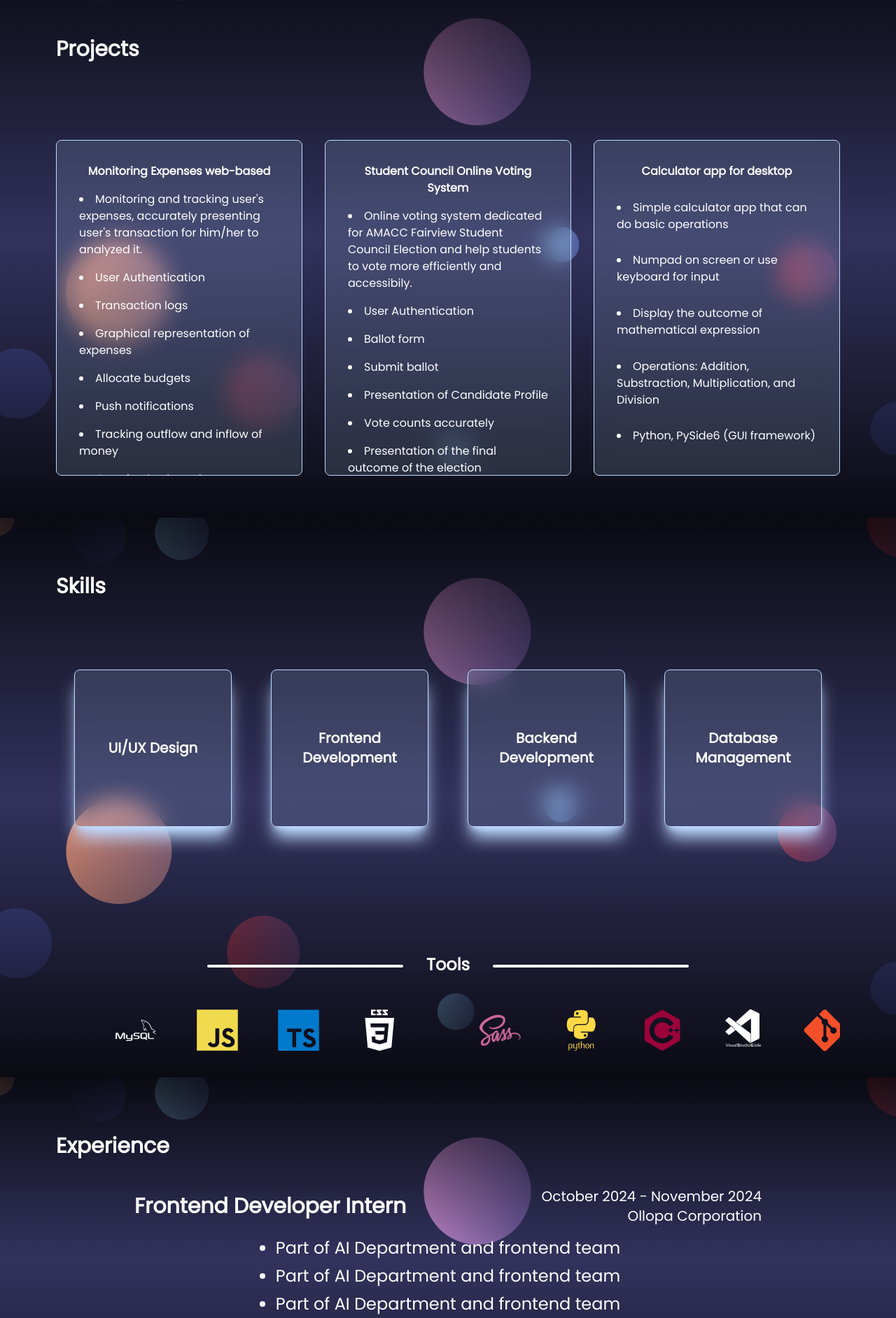
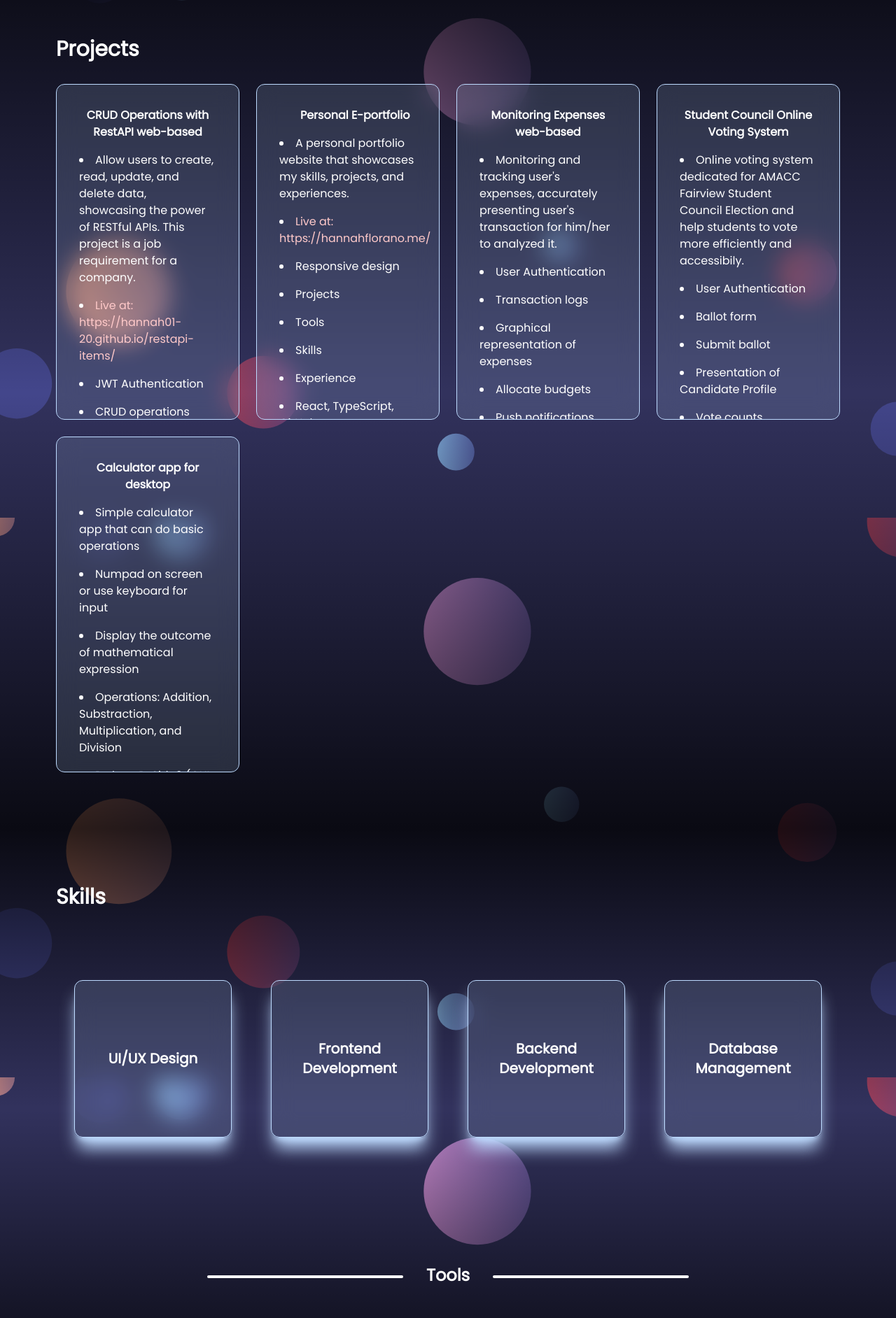
Before and after one commit to hannah01-20/portfolio, a React (Vite) app: page / in a window 1280 px wide. Shown: the part 860-2744 px from the top of the page at 70% size. Built offline with nearby package versions, Linux system fonts and the light colour scheme.

Commit message:
added new projects

```diff
--- a/src/components/Header.tsx
+++ b/src/components/Header.tsx
@@ -3,19 +3,19 @@ import resume from "../pdfs/hannah_florano_CV.pdf"
 function Header(){
 
     return (
-        <header className="h-dvh overflow-hidden" id="home">
+        <header className="h-dvh overflow-hidden mt-20 sm:mt-0" id="home">
             <div className="w-full h-full bg-gradient-to-b from-white/0 to-black/80 ">
-                <div className=" flex flex-col-reverse lg:flex-row lg:p-20 justify-center items-center h-full">
-                    <div className="h-1/2 w-full md:w-auto lg:h-full flex flex-col items-center md:items-start md:justify-center gap-5 sm:gap-10">
-                        <div className="p-8 rounded-md bg-blue-200/15  text-white w-2/3 grid gap-2 backdrop-blur-lg border border-blue-200 hover:bg-blue-200/50 transition ease-in duration-200 hover:translate-x-2 active:translate-x-2 active:bg-blue-200/50">
+                <div className=" flex flex-col-reverse lg:flex-row lg:p-20 justify-center items-center h-full sm:gap-8">
+                    <div className="h-1/2 w-full md:w-auto lg:h-full flex flex-col items-center md:items-start md:justify-center gap-8 sm:gap-10">
+                        <div className="p-4 sm:p-8 rounded-xl bg-blue-200/15  text-white w-2/3 grid gap-2 backdrop-blur-lg border border-blue-200 hover:bg-blue-200/50 transition ease-in duration-200 hover:translate-x-2 active:translate-x-2 active:bg-blue-200/50">
                             <h1 className="text-xl md:text-3xl font-bold text-rose-200"><u>Hello! I'm Hannah</u>,</h1>
                             <h2 className="text-lg md:text-2xl">Web and Software Developer</h2>
                             <p className="text-sm md:text-md">Passionate driven and eager to showcase my skills and bring ideas to life.</p>
                         </div>
                         <a href={resume} download="hannah_florano_resume" target="_blank"><button className="bg-pink-200/15 backdrop-blur-sm border border-pink-200 text-white text-sm md:text-xl py-2 md:py-4 px-8 rounded-md font-bold transition ease-in duration-200 hover:bg-pink-200/50 hover:translate-x-2 active:bg-pink-200/50 active:translate-x-2 cursor-pointer">Download Resume</button></a>
                     </div>
-                    <div className="h-1/2 lg:h-full flex justify-center items-center">
-                        <img src={hannah} alt="hannah's picture" className="w-50 md:w-80 rounded-2xl shadow shadow-white transition ease-in duration-200 hover:shadow-2xl hover:-translate-y-2 active:shadow-2xl active:-translate-y-2" />
+                    <div className="pb-12 md:pb-0">
+                        <img src={hannah} alt="hannah's picture" className="w-40 md:w-80  top-50 rounded-full shadow shadow-white transition ease-in duration-200 hover:shadow-2xl hover:-translate-y-2 active:shadow-2xl active:-translate-y-2" />
                     </div>
                 </div>
             </div>
--- a/src/components/sections/Experience.tsx
+++ b/src/components/sections/Experience.tsx
@@ -2,24 +2,23 @@ function Experience(){
     return (
         <section className=" text-white" id="experience">
             <div className="w-full h-full bg-gradient-to-b from-black/80 via-white/0 to-black/50 p-8 md:p-20">
-                <h1 className="text-3xl font-bold mb-10">Experience</h1>
+                <h1 className="text-3xl font-bold mb-5 sm:mb-10">Experience</h1>
                 <div className="w-full h-full flex justify-evenly">
-                    <div className="w-full lg:w-4/5">
+                    <div className="w-full lg:w-3/6 bg-pink-200/15 border border-pink-200 rounded-2xl backdrop-blur-lg p-5 shadow-xl shadow-pink-200">
                         <div className="grid grid-cols-2 w-full items-center">
-                            <h1 className="text-sm font-semibold sm:text-3xl">Frontend Developer Intern</h1>
-                            <div className="text-xs text-right sm:text-xl">
+                            <h1 className="text-xs font-semibold sm:text-xl">Frontend Developer Intern</h1>
+                            <div className="text-[0.5rem] text-right sm:text-[0.9rem]">
                                 <p>October 2024 - November 2024</p>
                                 <p>Ollopa Corporation</p>
                             </div>
                         </div>
                         <div>
-                            <ul className="list-disc p-4 text-xs grid gap-2 justify-center sm:text-2xl">
+                            <ul className="list-disc py-3 px-5 sm:p-4 text-xs grid gap-2 justify-center sm:text-2xl">
                                 <li>Part of AI Department and frontend team</li>
-                                <li>Part of AI Department and frontend team</li>
-                                <li>Part of AI Department and frontend team</li>
-                                <li>Part of AI Department and frontend team</li>
-                                <li>Part of AI Department and frontend team</li>
-
+                                <li>Report tasks progression</li>
+                                <li>Responsive Web app optimization</li>
+                                <li>Debbuging</li>
+                                <li>Participate and contribute in meetings</li>
                             </ul>
                         </div>
                     </div>
--- a/src/components/sections/Projects.tsx
+++ b/src/components/sections/Projects.tsx
@@ -1,10 +1,34 @@
 import Card from "../ui/Card";
 function Projects(){
     return (
-        <section className="md:h-dvh text-white" id="projects">
+        <section className="md:min-h-dvh text-white" id="projects">
             <div className="w-full h-full bg-gradient-to-b from-black/80 via-white/0 to-black/80 p-8 md:p-20">
                 <h1 className="text-3xl font-bold mt-8">Projects</h1>
-                <div className="w-full h-full flex flex-col md:flex-row justify-evenly items-center gap-8 mt-8">
+                <div className="w-full h-full grid gap-6 sm:grid-cols-3 md:grid-cols-4 justify-evenly items-center mt-8">
+                    <Card
+                        projectTitle="CRUD Operations with RestAPI web-based"
+                        about="Allow users to create, read, update, and delete data, showcasing the power of RESTful APIs. This project is a job requirement for a company."
+                        link="https://hannah01-20.github.io/restapi-items/"
+                        link_text="https://hannah01-20.github.io/restapi-items/"
+                        features={[
+                            "JWT Authentication",
+                            "CRUD operations",
+                            "Simple responsive UI design",
+                        ]}
+                        stack="React, TypeScript, Flask, Azure MySQL, GitHub pages, Vercel"/>
+                    <Card
+                        projectTitle="Personal E-portfolio"
+                        about="A personal portfolio website that showcases my skills, projects, and experiences."
+                        link="https://hannahflorano.me/"
+                        link_text="https://hannahflorano.me/"
+                        features={[
+                            "Responsive design",
+                            "Projects",
+                            "Tools",
+                            "Skills",
+                            "Experience",
+                        ]}
+                        stack="React, TypeScript, GitHub pages"/>
                     <Card
                         projectTitle="Monitoring Expenses web-based"
                         about="Monitoring and tracking user's expenses, accurately presenting user's transaction for him/her to analyzed it."
--- a/src/components/ui/Card.tsx
+++ b/src/components/ui/Card.tsx
@@ -3,14 +3,26 @@ interface CardProps {
     about: string;
     features: string[];
     stack: string;
+    link?: string | undefined;
+    link_text?: string | undefined;
 }
 
-function Card({projectTitle, about, features, stack}: CardProps){
+function Card({projectTitle, about, features, stack, link, link_text}: CardProps){
     return(
-        <div className="p-8 rounded-lg bg-blue-200/15  text-white  backdrop-blur-lg md:w-3/5 lg:1/5 md:h-card border border-blue-200 grid gap-4 hover:bg-pink-200/15 hover:border-pink-200 active:bg-pink-200/15 active:border-pink-200 transition ease-in duration-200 hover:shadow-2xl active:shadow-2xl shadow-pink-200 hover:-translate-y-2 overflow-scroll cardScroll">
+        <div className="p-8 rounded-xl bg-blue-200/15  text-white  backdrop-blur-lg md:h-card border border-blue-200 grid gap-4 hover:bg-pink-200/15 hover:border-pink-200 active:bg-pink-200/15 active:border-pink-200 transition ease-in duration-200 hover:shadow-2xl active:shadow-2xl shadow-pink-200 hover:-translate-y-2 overflow-scroll cardScroll">
+
             <h1 className="font-bold text-center">{projectTitle}</h1>
+
             <li>{about}</li>
+
+            {link && <li>
+                <a href={link} target="_blank" className="text-red-200 hover:text-blue-300 active:text-red-300">
+                    {`Live at: ${link_text}`}
+                    </a></li>
+            }
+
             {features.map((feature, i)=>(<li key={i}>{feature}</li>))}
+
             <li>{stack}</li>
         </div>
     )
--- a/src/components/ui/FlipCard.tsx
+++ b/src/components/ui/FlipCard.tsx
@@ -8,14 +8,15 @@ interface FlipCardProps {
 function FlipCard({ title, description }: FlipCardProps){
     const [ isFlipped, setIsFlipped ] = useState(false);
     const handleFlip = () => setIsFlipped(e => !e)
+
     return (
         <div className={`card-container w-[225px] h-[225px] cursor-pointer`}>
-            <div className={`card relative h-full w-full  transform-3d transition duration-500 ease-in-out lg:hover:rotate-y-180 ${isFlipped && "rotate-y-180"} backface-hidden`}
+            <div className={`card relative h-full w-full  transform-3d transition duration-500 ease-in-out lg:hover:rotate-y-180 ${isFlipped && "rotate-y-180"} `}
                 onClick={handleFlip}>
-                <div className="card-front absolute h-full w-full backface-hidden bg-blue-200/15 backdrop-blur-lg border border-blue-200 rounded-lg shadow-xl shadow-blue-200 p-3 flex justify-center items-center">
-                    <h1 className="text-xl font-bold text-center">{title}</h1>
+                <div className="card-front absolute h-full w-full backface-hidden bg-blue-200/15 backdrop-blur-lg border border-blue-200 rounded-xl shadow-xl shadow-blue-200 p-3 flex justify-center items-center">
+                    <h1 className={`text-xl font-bold text-center ${isFlipped && "hidden"}`}>{title}</h1>
                 </div>
-                <div className="card-back absolute h-full w-full backface-hidden rotate-y-180 bg-pink-200/15 backdrop-blur-lg border border-pink-200 rounded-lg shadow-xl shadow-pink-200 flex items-center">
+                <div className="card-back absolute h-full w-full backface-hidden rotate-y-180 bg-pink-200/15 backdrop-blur-lg border border-pink-200 rounded-xl shadow-xl shadow-pink-200 flex items-center">
                     <p className="p-3 text-center">{description}</p>
                 </div>
             </div>
```
